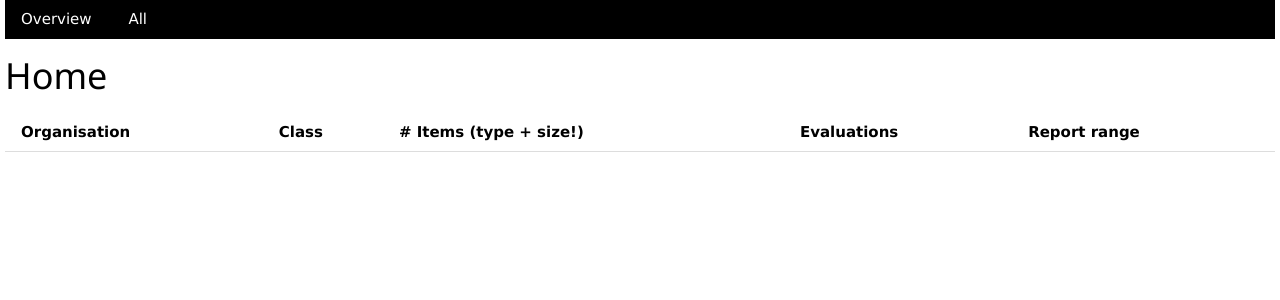
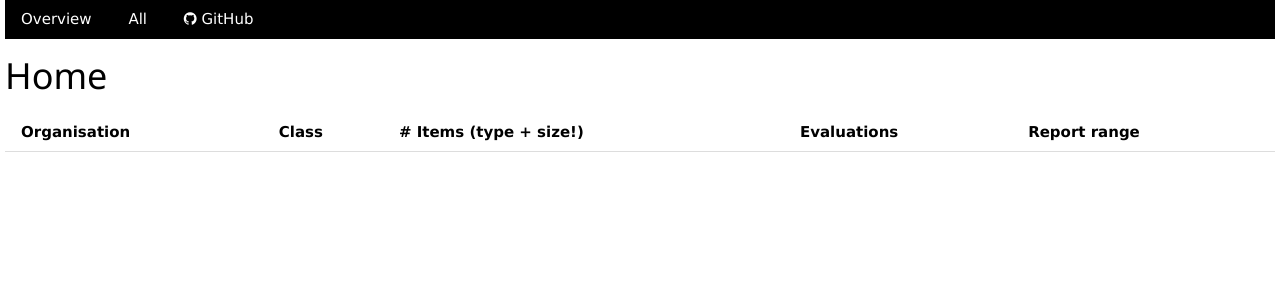
Before and after one commit to rappakos/paraglider-tests, a FastAPI app: page / in a window 1280 px wide. Shown: the top 300 px of the page. Run offline with FastAPI, Linux system fonts and the light colour scheme; data that the repository does not hold is empty.

Commit message:
Glider tests - add github link

```diff
--- a/glider_tests_app/templates/_menu.html
+++ b/glider_tests_app/templates/_menu.html
@@ -7,6 +7,7 @@
   {% endif %}
   <a href="{{ url_for('index_route') }}" class="w3-button w3-round-large">Overview</a>
   <a href="{{ url_for('evaluations', org='all') }}" class="w3-button w3-round-large">All</a>
+  <a href="https://github.com/rappakos/paraglider-tests" target="_blank" class="w3-button w3-round-large"><i class="fa fa-github"></i> GitHub</a>
   <!-- <a href="{{ url_for('evaluations', org='air-turquoise') }}" class="w3-button w3-round-large">Air Turquoise</a>
   <a href="{{ url_for('evaluations', org='dhv') }}" class="w3-button w3-round-large">DHV</a> -->
 </nav>
```
